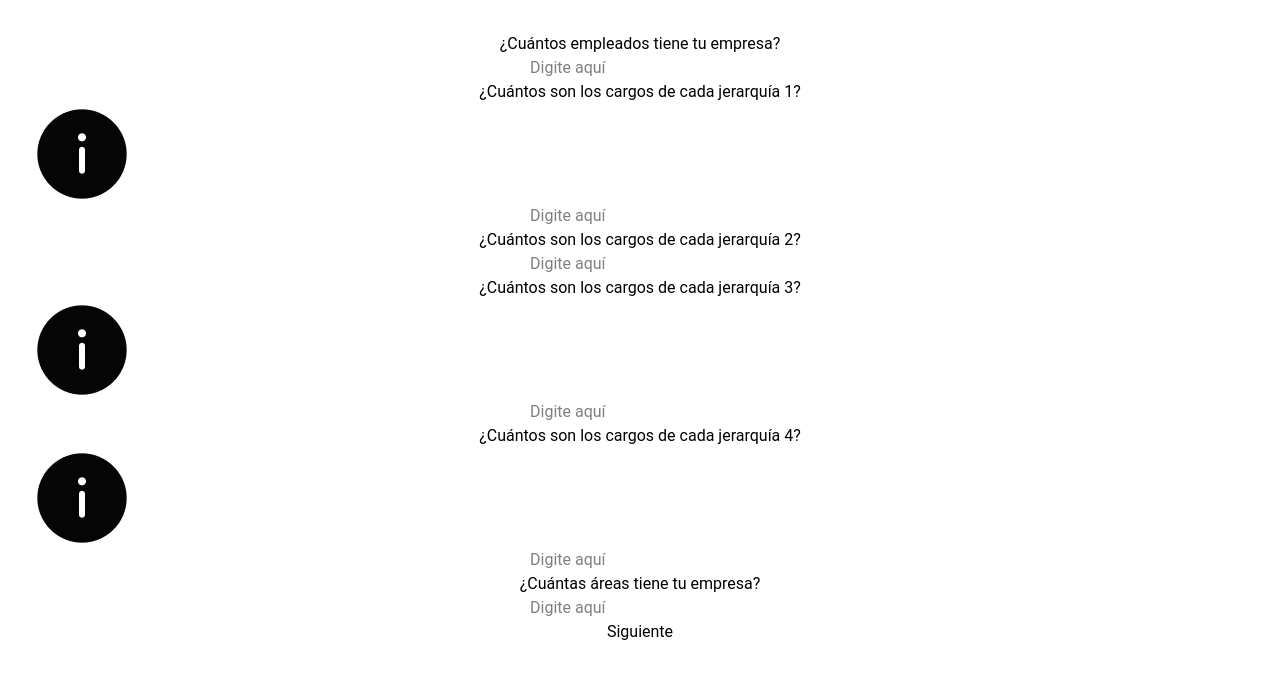
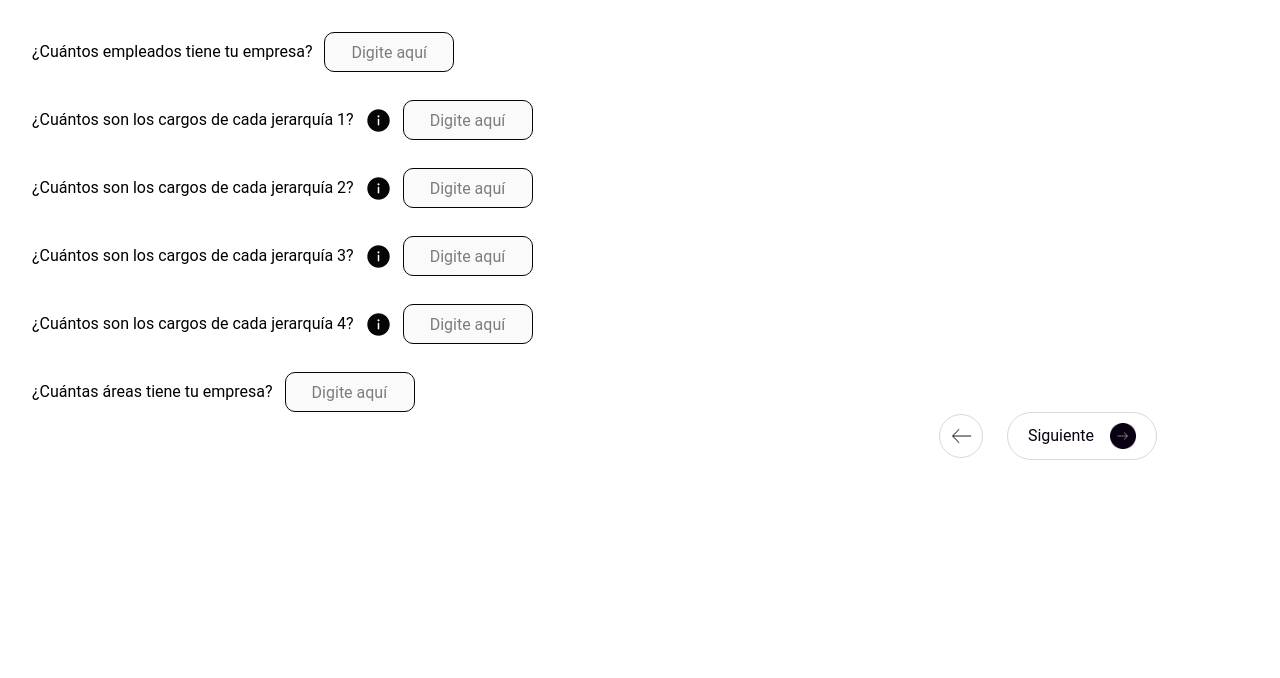
Before and after one commit to juanmartinlopeze/Growinn-index-test, a React (Vite) app in the folder Frontend/: page / in a window 1280 px wide. Shown: the top 678 px of the page. Built offline with nearby package versions, Linux system fonts and the light colour scheme.

Commit message:
css form and button finished

```diff
--- /dev/null
+++ b/Frontend/src/components/BackButton/back-button.css
@@ -0,0 +1,20 @@
+.back-button-icon img {
+    width: 26px;
+    height: 26px;
+}
+
+.back-button {
+    border-radius: 50px;
+    border: 1px solid var(--neutral-gray, #D9D9D9);
+    display: flex;
+    justify-content: center;
+    align-items: center;
+    padding: 8px; /* Ajusta el espacio interno según sea necesario */
+    background-color: transparent;
+    cursor: pointer;
+    transition: background-color 0.3s ease;
+}
+
+.back-button:hover {
+    background-color: rgba(0, 0, 0, 0.1); /* Efecto hover opcional */
+}
--- /dev/null
+++ b/Frontend/src/components/BackButton/back-button.jsx
@@ -0,0 +1,16 @@
+import "./back-button.css";
+import arrowLeft from "../../../public/arrow-left.png";
+
+export function BackButton({ onClick, className }) {
+  return (
+    <section className={`back-button-section ${className}`}>
+      <button className="back-button" onClick={onClick}>
+        <div className="back-button-content">
+          <span className="back-button-icon">
+            <img src={arrowLeft} alt="Back Icon" />
+          </span>
+        </div>
+      </button>
+    </section>
+  );
+}
--- a/Frontend/src/components/Form/Form.css
+++ b/Frontend/src/components/Form/Form.css
@@ -0,0 +1,40 @@
+.hierachy-form{
+    display: flex;
+width: 866px;
+flex-direction: column;
+align-items: flex-start;
+gap: 28px;
+}
+.form-header {
+    display: flex;
+    align-items: center;
+    gap: 12px; /* Espacio entre el título y el ícono */
+  }
+
+.form-group {
+     display: flex;
+    align-items: center;
+    gap: 12px; /* Espacio entre el título y el ícono */
+}
+
+
+.form-icon img {
+    width: 25px;
+    height: 25px;
+}
+
+.questionnaire-forms {
+    display: flex;
+    padding: 12px 26px;
+    gap: 29px;
+    border-radius: 10px;
+    border: 1px solid #050505;
+    background: rgba(206, 206, 206, 0.10);
+    box-shadow: 0px 0px 10px 0px rgba(255, 255, 255, 0.15);
+    backdrop-filter: blur(40px);
+    width: 130px;
+    height: 40px;
+    font-size: 16px;
+    font-weight: 400;
+    line-height: 170%; /* 27.2px */
+  }
--- /dev/null
+++ b/Frontend/src/components/NextButton/next-button.css
@@ -0,0 +1,27 @@
+.button-icon {
+    display: flex;
+    height: 30px;
+    align-items: flex-start;
+    gap: 8px;
+    width: 26px;
+    height: 26px;
+}
+
+.custom-button {
+    border-radius: 50px;
+    border: 1px solid var(--neutral-gray, #D9D9D9);
+    color: var(--neutral-black, #090011);
+    font-size: 16px;
+    font-weight: 400;
+    line-height: 130%;
+    padding: 10px 20px;
+    cursor: pointer;
+    background-color: transparent;
+    transition: background-color 0.3s ease;
+}
+.button-content {
+    display: flex;
+    justify-content: center;
+    align-items: center;
+    gap: 16px;
+}
--- a/Frontend/src/components/NextButton/next_button.jsx
+++ b/Frontend/src/components/NextButton/next_button.jsx
@@ -1,8 +1,17 @@
-export function NextButton({ text, icon, onClick, className }) {
-    return (
-      <button className={`custom-button ${className}`} onClick={onClick}>
-        {icon && <span className="button-icon">{icon}</span>}
-        {text}
+import "./next-button.css";
+import nextIcon from "../../../public/next-icon.png";
+
+export function NextButton({ text, onClick, className }) {
+  return (
+    <section className={`button-section ${className}`}>
+      <button className="custom-button" onClick={onClick}>
+        <div className="button-content">
+        <span className="button-text">{text}</span>
+          <span className="button-icon">
+            <img src={nextIcon} alt="Next Icon" />
+          </span>
+        </div>
       </button>
-    );
+    </section>
+  );
 }
--- a/Frontend/src/components/index.js
+++ b/Frontend/src/components/index.js
@@ -1,2 +1,3 @@
 export * from "./Form/Form"
 export * from "./NextButton/next_button"
+export * from "./BackButton/back-button"
--- a/Frontend/src/screen/InnlabForm/innlab-form.css
+++ b/Frontend/src/screen/InnlabForm/innlab-form.css
@@ -0,0 +1,8 @@
+.buttons-container {
+    display: flex;
+    width: 1125px;
+    justify-content: flex-end; /* Alinea los botones al extremo derecho */
+    align-items: center; /* Centra los botones verticalmente */
+    gap: 24px; /* Espacio entre los botones */
+    box-sizing: border-box; /* Asegura que el padding y el borde se incluyan en las dimensiones */
+}
--- a/Frontend/src/screen/InnlabForm/innlab-form.jsx
+++ b/Frontend/src/screen/InnlabForm/innlab-form.jsx
@@ -1,12 +1,13 @@
 import {Form} from "../../components/Form/Form"
 import {NextButton} from "../../components/NextButton/next_button"
+import { BackButton } from "../../components";
 import "./innlab-form.css"
 
 export function InnlabForm () {
     const questions = [
         { id: 1, title: "¿Cuántos empleados tiene tu empresa?", placeholder: "Digite aquí", icon: null },
         { id: 2, title: "¿Cuántos son los cargos de cada jerarquía 1?", placeholder: "Digite aquí", icon: <img src="/info-circle.png" alt="Jerarquía" /> },
-        { id: 3, title: "¿Cuántos son los cargos de cada jerarquía 2?", placeholder: "Digite aquí", iicon: <img src="/info-circle.png" alt="Jerarquía" />},
+        { id: 3, title: "¿Cuántos son los cargos de cada jerarquía 2?", placeholder: "Digite aquí", icon: <img src="/info-circle.png" alt="Jerarquía" />},
         { id: 4, title: "¿Cuántos son los cargos de cada jerarquía 3?", placeholder: "Digite aquí", icon: <img src="/info-circle.png" alt="Jerarquía" /> },
         { id: 5, title: "¿Cuántos son los cargos de cada jerarquía 4?", placeholder: "Digite aquí", icon: <img src="/info-circle.png" alt="Jerarquía" /> },
         { id: 6, title: "¿Cuántas áreas tiene tu empresa?", placeholder: "Digite aquí", icon: null },
@@ -15,7 +16,10 @@ export function InnlabForm () {
         <section className="forms-container">
           <div>
             <Form questions={questions} />
-            <NextButton text="Siguiente" onClick={() => alert("Formulario enviado")} />
+            <div className="buttons-container">
+          <BackButton />
+          <NextButton text="Siguiente" onClick={() => alert("Formulario enviado")} />
+        </div>
           </div>
         </section>
       );
```
Also changed, not shown: Frontend/public/arrow-left.png (added), Frontend/public/next-icon.png (added).
